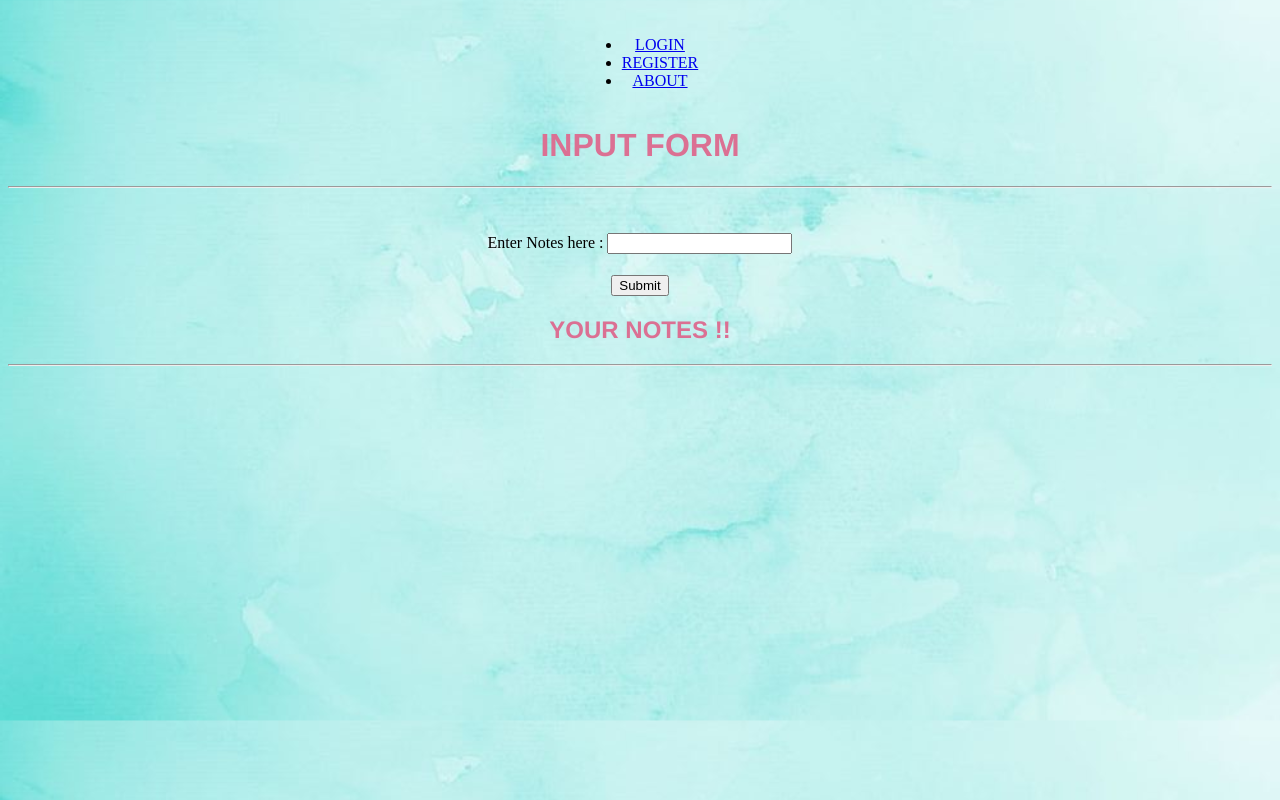
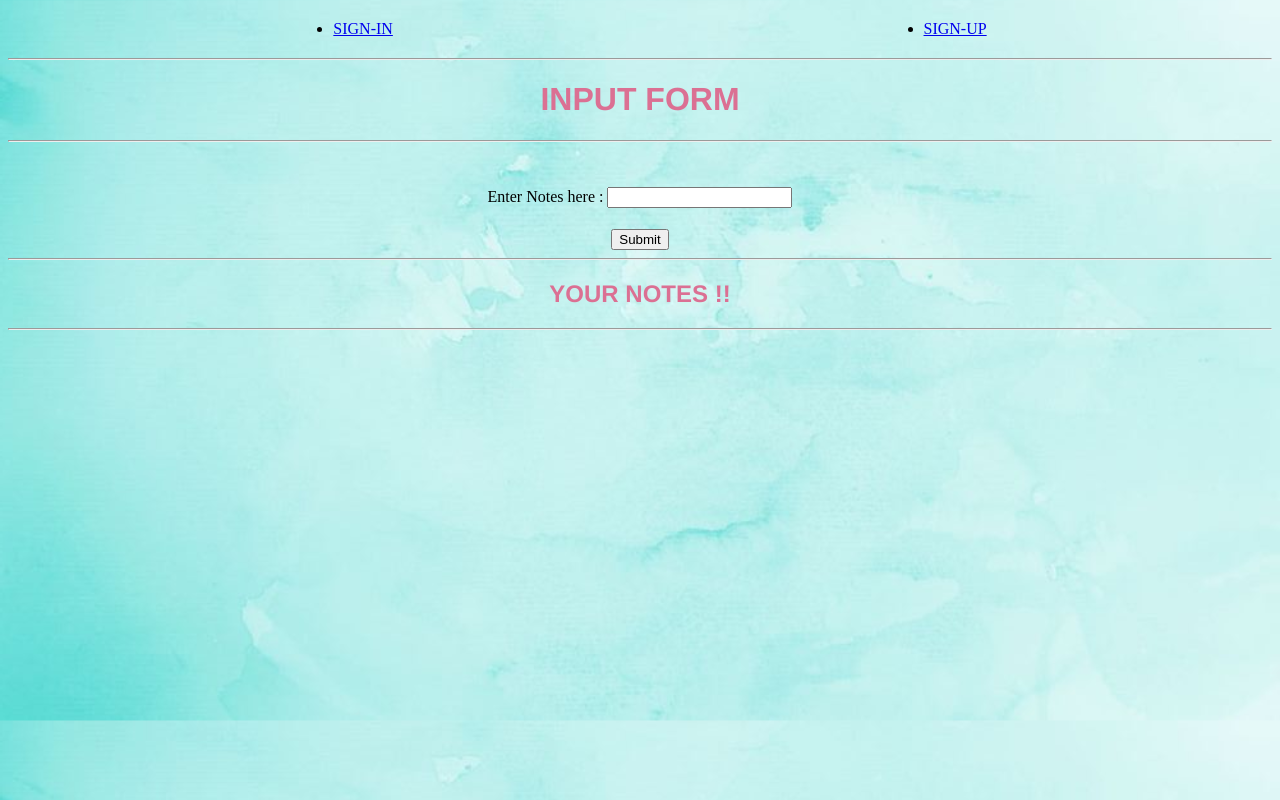
Before and after one commit to HitheshMedavarapu/Project, a website with bundled scripts: page Public/note.html in a window 1280 px wide. Built offline with nearby package versions, Linux system fonts and the light colour scheme.

Commit message:
minor styling changes

```diff
--- a/Public/main.js
+++ b/Public/main.js
@@ -11,9 +11,9 @@ if(getCurrentUser()) {
 } else {
   nav.innerHTML = `
     <ul>
-      <li><a href="login.html">LOGIN</a></li>
-      <li><a href="register.html">REGISTER</a></li>
-      <li><a href="login.html">ABOUT</a></li>
+      <li><a href="login.html">SIGN-IN</a></li>
+      <li><a href="register.html">SIGN-UP</a></li>
+
     </ul>
   `
 }
--- a/Public/note.html
+++ b/Public/note.html
@@ -9,13 +9,16 @@
     <link rel="stylesheet" href="styles/Style.css">
 </head>
 <body>
-    <div class="flexbox">
+    <header>
       <nav></nav>
+    </header>
         <!-- <div><a href="login.html">Login</a></div>
         <div><a href="register.html">Register</a></div>
         <div><a href="note.html">Input Notes</a></div> -->
-    </div>
-    <div>
+        </div>
+        <div>
+
+        <hr>
     <h1>INPUT FORM</h1>
     <hr>
     <br>
@@ -30,6 +33,7 @@
        <br>
 
         <input type="submit" value="Submit"><br>
+        <hr>
 
     </form>
 
--- a/Public/styles/Style.css
+++ b/Public/styles/Style.css
@@ -21,6 +21,14 @@ div{
     flex-wrap: wrap;
     justify-content:space-around;
 }
+header nav ul{
+    margin: 20px;
+    display: flex;
+    flex-wrap: wrap;
+    justify-content:space-around;
+}
+
+
 
 a:hover{
     background-color: e9496c;
```
Also changed, not shown: Public/login.html (+4 -3 lines), Public/register.html (+3 -1 lines).
